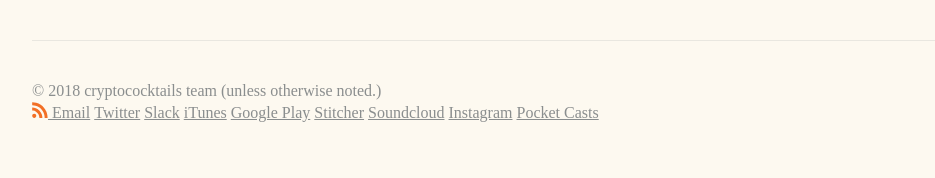
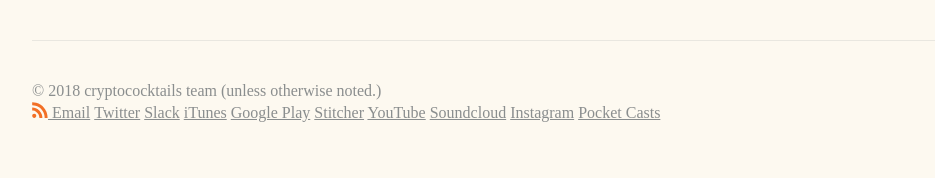
Before and after one commit to 0xadada/cryptococktails.github.io, a Jekyll site: the page built from index.md, in a window 1280 px wide. Shown: the part 906-1084 px from the top of the page, without its empty margins (152-1087 px from the left). Built offline with Jekyll 4.4.1, drawn with Linux system fonts in a browser that asks for light colours; some web fonts are replaced.

Commit message:
added youtube

```diff
--- a/_includes/footer.html
+++ b/_includes/footer.html
@@ -24,6 +24,8 @@
         rel="me external noopener" title="cryptococktails on Google Play Music">Google Play</a>
       <a class="c-Meta" href="https://www.stitcher.com/podcast/crypto-cocktails?refid=stpr"
         rel="me external noopener" title="cryptococktails on Stitcher">Stitcher</a>
+      <a class="c-Meta" href="https://www.youtube.com/channel/UCMTXuyea7g04jncqhd24XnA/featured"
+        rel="me external noopener" title="cryptococktails on Youtube">YouTube</a>
       <a class="c-Meta" href="https://soundcloud.com/cryptococktails"
         rel="me external noopener" title="cryptococktails on Soundcloud">Soundcloud</a>
       <a class="c-Meta" href="https://www.instagram.com/cryptococktailspodcast/"
```
